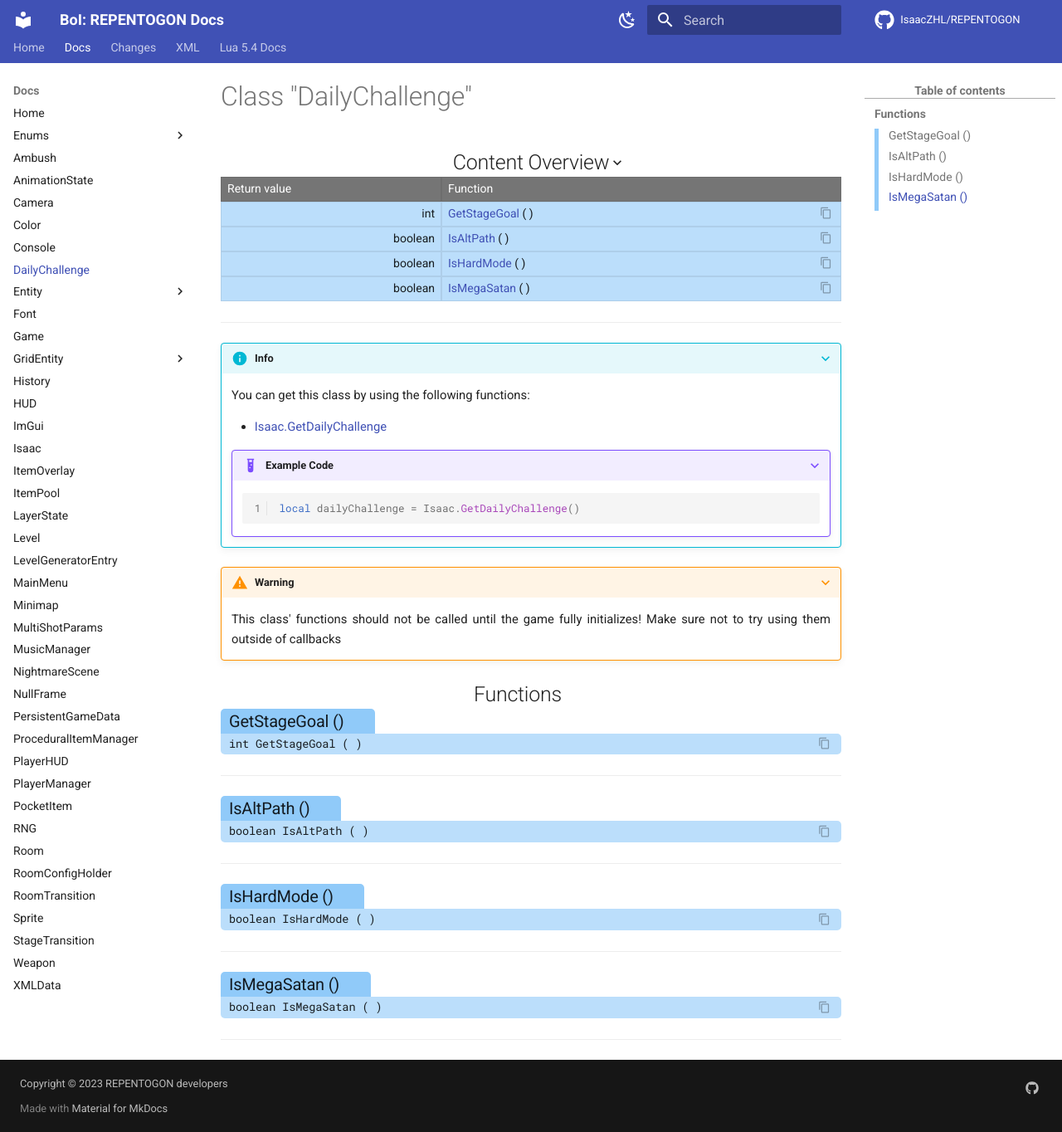
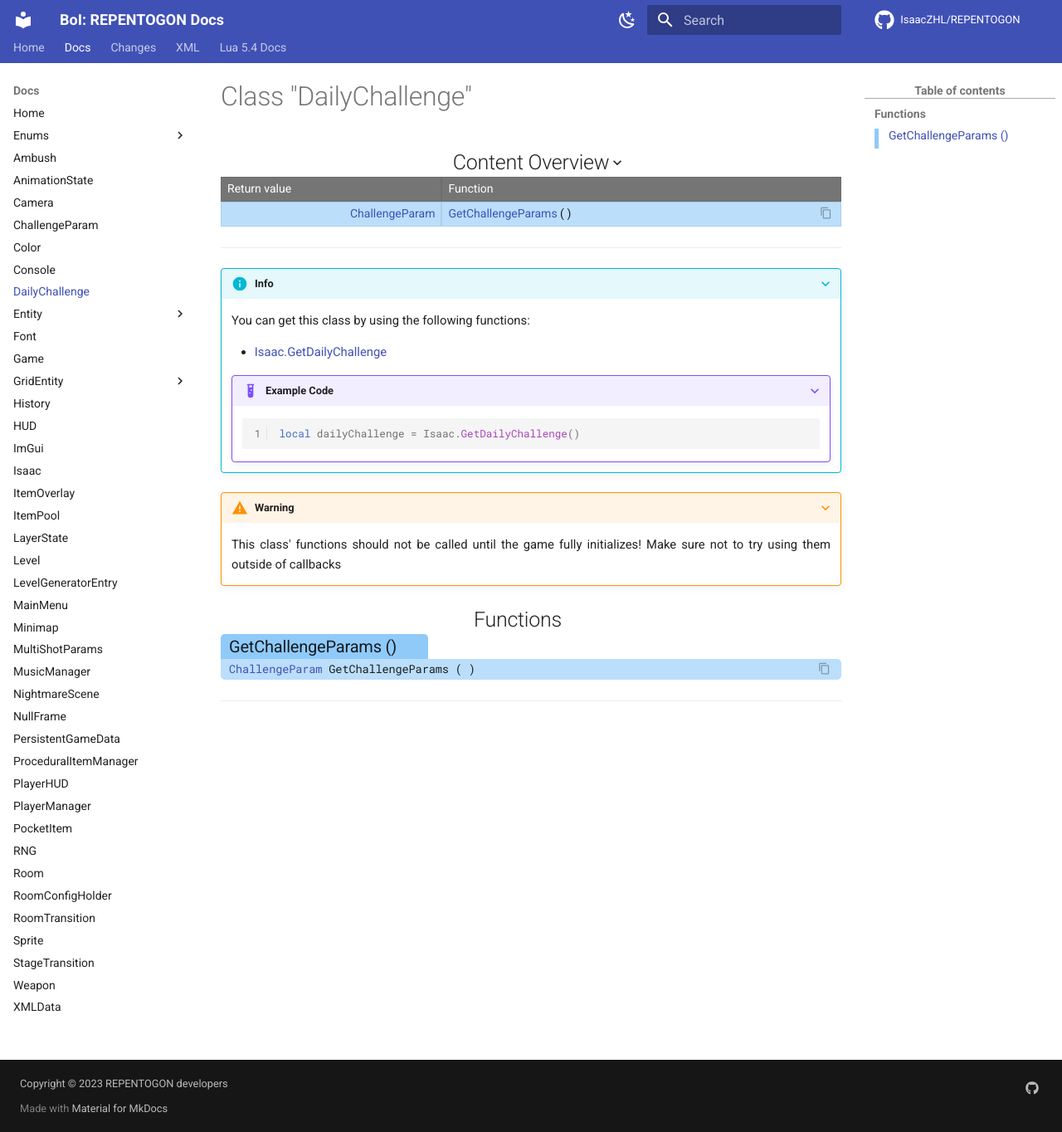
Before and after one commit to TeamREPENTOGON/REPENTOGON, an MkDocs documentation site: the page built from documentation/docs/DailyChallenge.md, in a window 1280 px wide and 1364 px high. Shown: the whole window at 83% size. Built offline with MkDocs 1.6.1 and Material for MkDocs 9.7.7, drawn with Linux system fonts in a browser that asks for light colours; comment, search, counter and statistics services are not loaded; the version menu is left out.

Commit message:
docs challenging update
-- Added ChallengeParam DailyChallenge:GetChallengeParams()
-- Removed from DailyChallenge:
GetStageGoal, IsAltPath, IsHardMode, IsMegaSatan
-- Added ChallengeParam page for docs

```diff
--- a/documentation/docs/DailyChallenge.md
+++ b/documentation/docs/DailyChallenge.md
@@ -14,19 +14,7 @@
 
 ## Functions
 
-### Get·Stage·Goal () {: aria-label='Functions' }
-#### int GetStageGoal ( ) {: .copyable aria-label='Functions' }
+### Get·Challenge·Params () {: aria-label='Functions' }
+#### [ChallengeParam](ChallengeParam.md) GetChallengeParams ( ) {: .copyable aria-label='Functions' }
 
 ___
-### Is·Alt·Path () {: aria-label='Functions' }
-#### boolean IsAltPath ( ) {: .copyable aria-label='Functions' }
-
-___
-### Is·Hard·Mode () {: aria-label='Functions' }
-#### boolean IsHardMode ( ) {: .copyable aria-label='Functions' }
-
-___
-### Is·Mega·Satan () {: aria-label='Functions' }
-#### boolean IsMegaSatan ( ) {: .copyable aria-label='Functions' }
-
-___
--- a/documentation/mkdocs.yml
+++ b/documentation/mkdocs.yml
@@ -101,6 +101,7 @@
   - Ambush: Ambush.md
   - AnimationState: AnimationState.md
   - Camera: Camera.md
+  - ChallengeParam: ChallengeParam.md
   - Color: Color.md
   - Console: Console.md
   - DailyChallenge: DailyChallenge.md
```
Also changed, not shown: documentation/docs/ChallengeParam.md (added, +128 -0 lines), documentation/docs/Game.md (+4 -0 lines), 5 other files.
